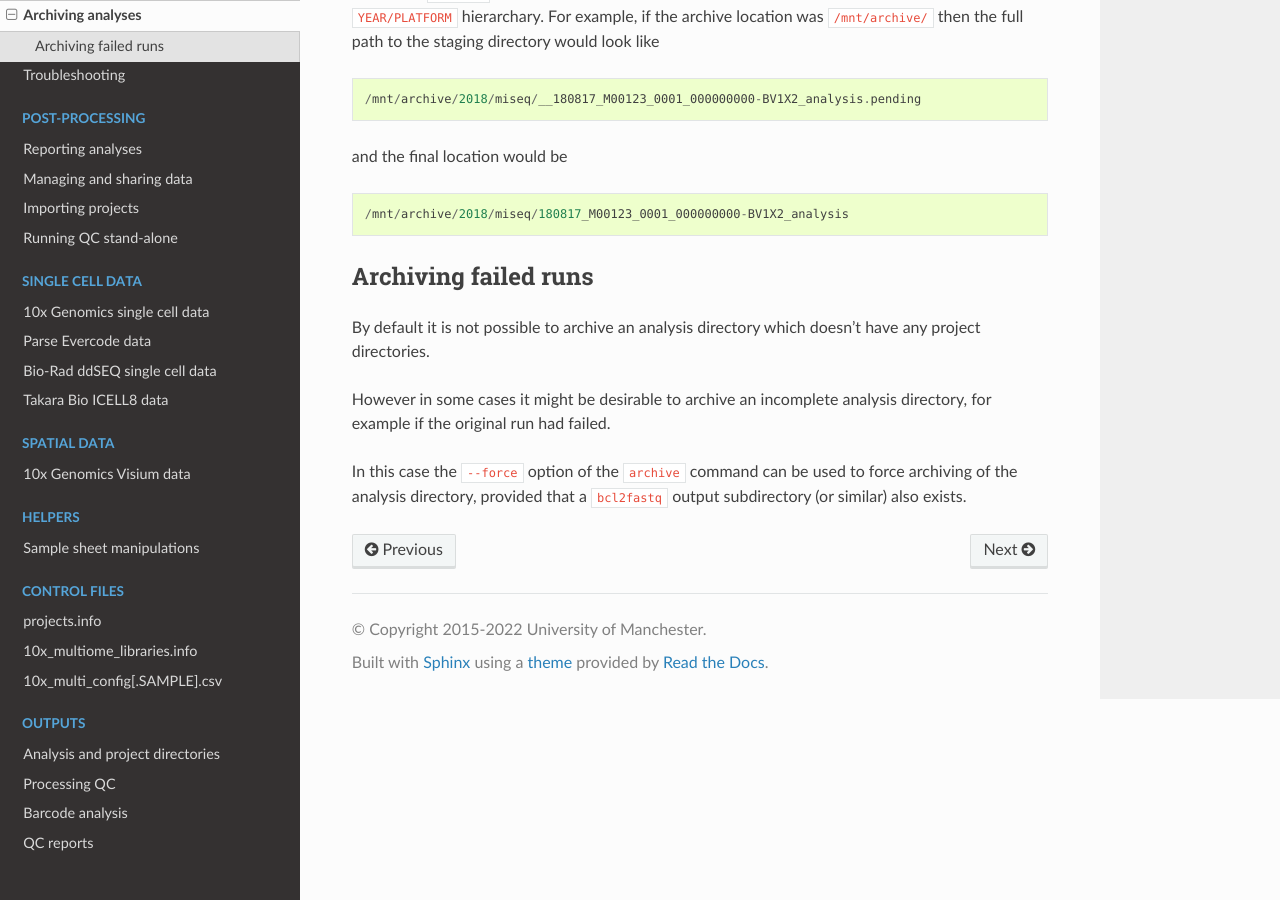
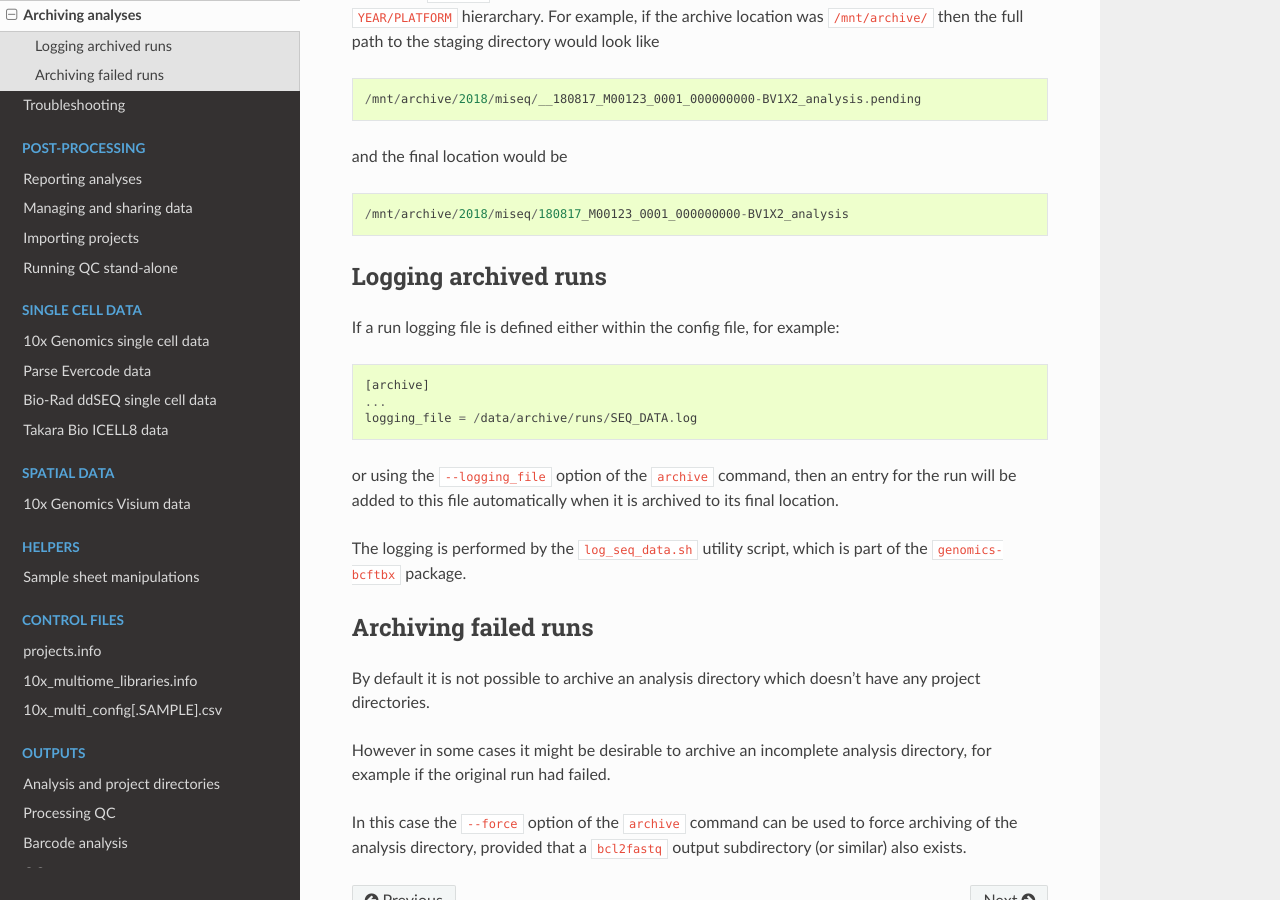
Before and after one commit to fls-bioinformatics-core/auto_process_ngs, a Sphinx documentation site: the page built from docs/source/using/archive.rst, in a window 1280 px wide and 900 px high, scrolled down 1054 px. Built offline with Sphinx 7.4.7 and the Read the Docs theme 3.1.0, drawn with Linux system fonts in a browser that asks for light colours.

Commit message:
Update 'archive' command docs to include logging archived runs.

```diff
--- a/docs/source/using/archive.rst
+++ b/docs/source/using/archive.rst
@@ -64,6 +64,26 @@ and the final location would be
    /mnt/archive/2018/miseq/180817_M00123_0001_000000000-BV1X2_analysis
 
 ---------------------
+Logging archived runs
+---------------------
+
+If a run logging file is defined either within the config file, for
+example:
+
+::
+
+   [archive]
+   ...
+   logging_file = /data/archive/runs/SEQ_DATA.log
+
+or using the ``--logging_file`` option of the ``archive`` command,
+then an entry for the run will be added to this file automatically
+when it is archived to its final location.
+
+The logging is performed by the ``log_seq_data.sh`` utility script,
+which is part of the ``genomics-bcftbx`` package.
+
+---------------------
 Archiving failed runs
 ---------------------
 
```
